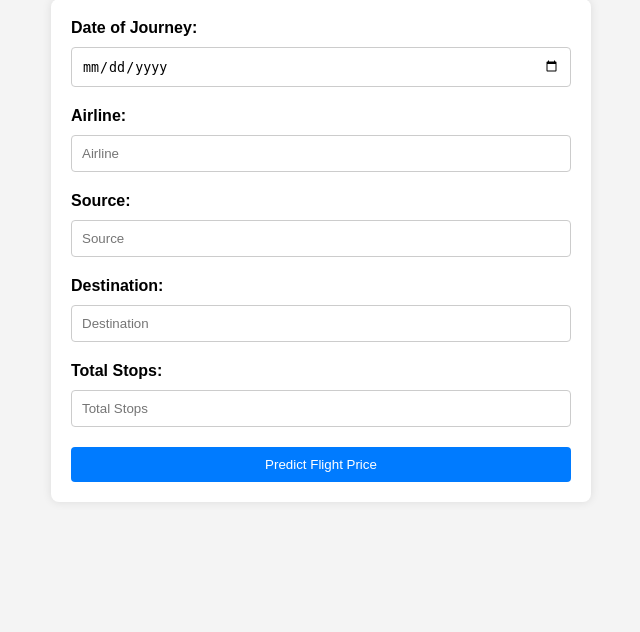
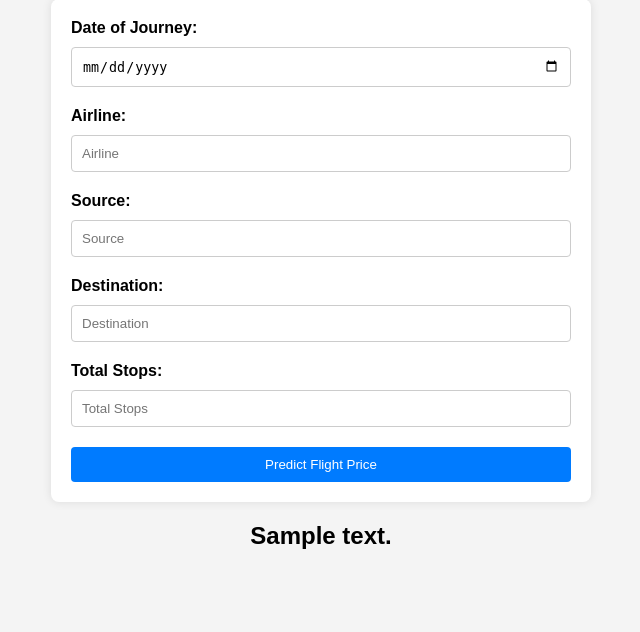
Before and after one commit to Vidip-Ghosh/MajorProject_Sem8, a Flask app: template server/templates/index.html in a window 1280 px wide. Shown: the part 79-711 px from the top of the page, without its empty margins (319-959 px from the left). Run offline with Flask 3, Linux system fonts and the light colour scheme; the template is opened without the code that fills it: most values are stand-ins (such as "Sample title", 1, 10 or a date in 2020); parts of the project's set-up code (start-up, migrations or seed data) failed here and were passed over.

Commit message:
chore: delete prediction.html

```diff
--- a/server/server.py
+++ b/server/server.py
@@ -46,8 +46,7 @@ def predict_price():
     print("Features after label encoding: ",features_encoded)
     # Making prediction
     prediction = model.predict(features_encoded)
-
-    return str(prediction[0])
-
+    print("Prediction: ",prediction)
+    return render_template('index.html', prediction_text=f"Predicted Flight Price: {prediction[0]:.2f}")
 if __name__ == '__main__':
     app.run(debug=True)
--- a/server/templates/index.html
+++ b/server/templates/index.html
@@ -57,6 +57,11 @@
       input[type="submit"]:hover {
         background-color: #0056b3;
       }
+      #price {
+        text-align: center;
+        margin-top: 20px;
+        font-size: 24px;
+      }
     </style>
   </head>
 
@@ -115,5 +120,8 @@
         value="Predict Flight Price"
       />
     </form>
+    {% if prediction_text %}
+    <h2 id="price">{{ prediction_text }}</h2>
+    {% endif %}
   </body>
 </html>
```
Also changed, not shown: server/templates/prediction.html (deleted, +0 -14 lines).
